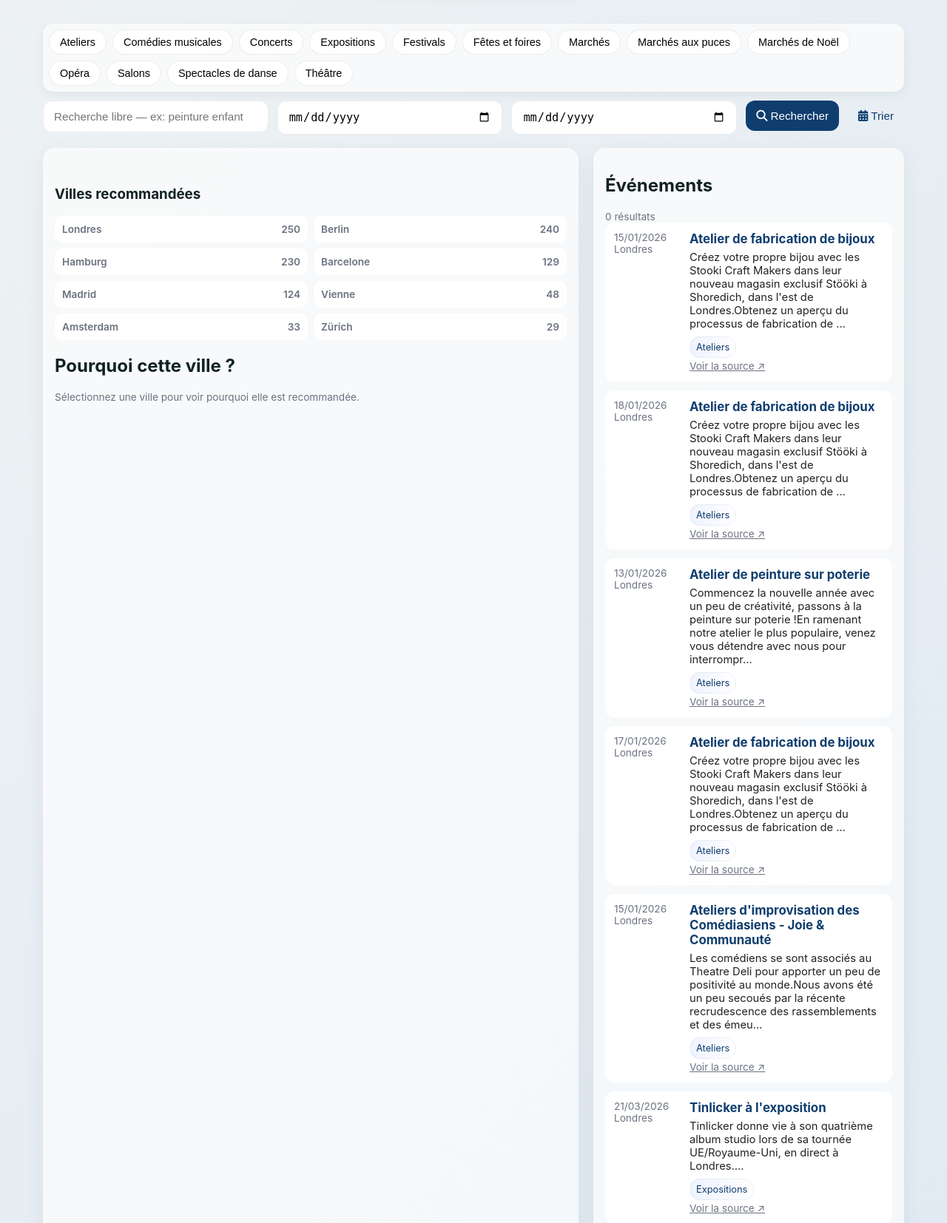
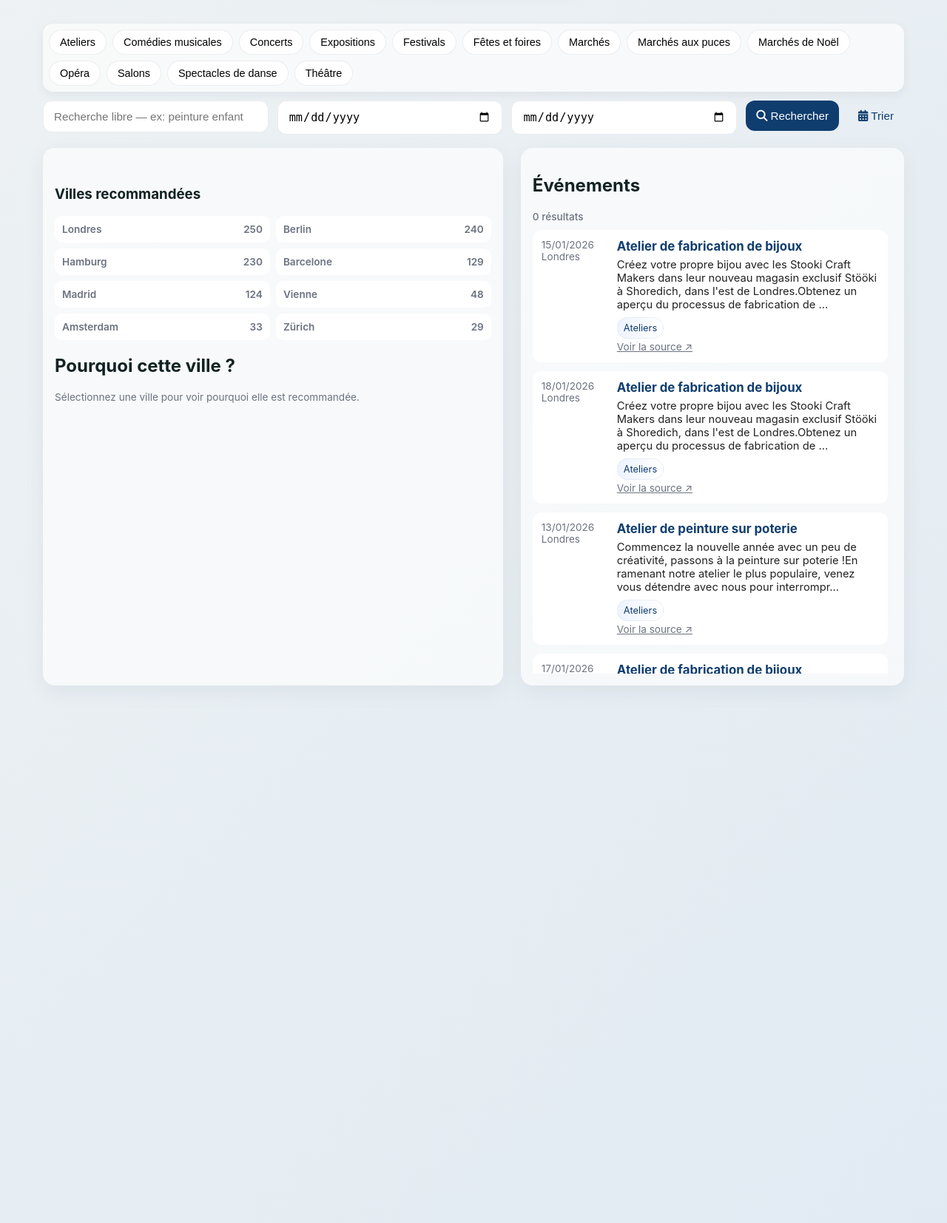
Before and after one commit to melbrrt/CityMatch, a Flask app: page / in a window 1280 px wide. Shown: the part 285-1939 px from the top of the page at 74% size. Run offline with Flask 3, Linux system fonts and the light colour scheme.

Commit message:
Modify grid layout and add event list styles
Updated grid layout and added styles for event list and scrollbar.

```diff
--- a/static/css/style.css
+++ b/static/css/style.css
@@ -162,9 +162,10 @@ body{
 
 .grid{
   display:grid;
-  grid-template-columns:1fr 420px;
-  gap:20px;
+  grid-template-columns: 1.2fr 1fr;
+  gap:24px;
 }
+
 
 @media(max-width:1000px){
   .grid{grid-template-columns:1fr;}
@@ -257,11 +258,33 @@ body{
   color:#222;
 }
 
+.event-list{
+  max-height: 600px;
+  overflow-y: auto;
+  padding-right: 6px;
+}
+
+.event-list::-webkit-scrollbar{
+  width:6px;
+}
+
+.event-list::-webkit-scrollbar-thumb{
+  background: rgba(15,61,110,0.25);
+  border-radius: 6px;
+}
+
 .tags{
   display:flex;
   gap:8px;
   flex-wrap:wrap;
   margin-top:8px;
+}
+.results-header{
+  display:flex;
+  justify-content:space-between;
+  align-items:center;
+  margin-bottom:10px;
+  font-weight:500;
 }
 
 .tag{
```
